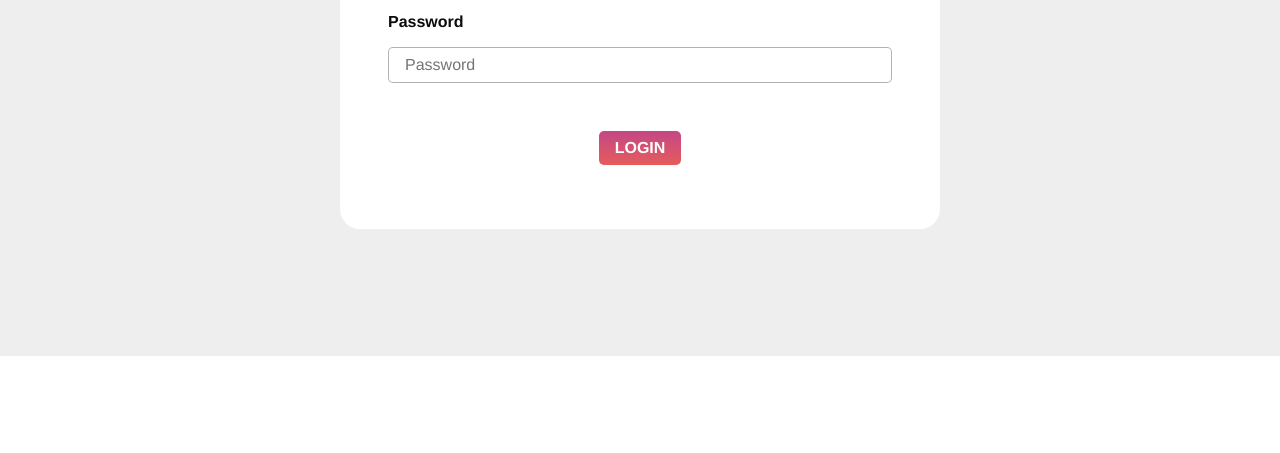
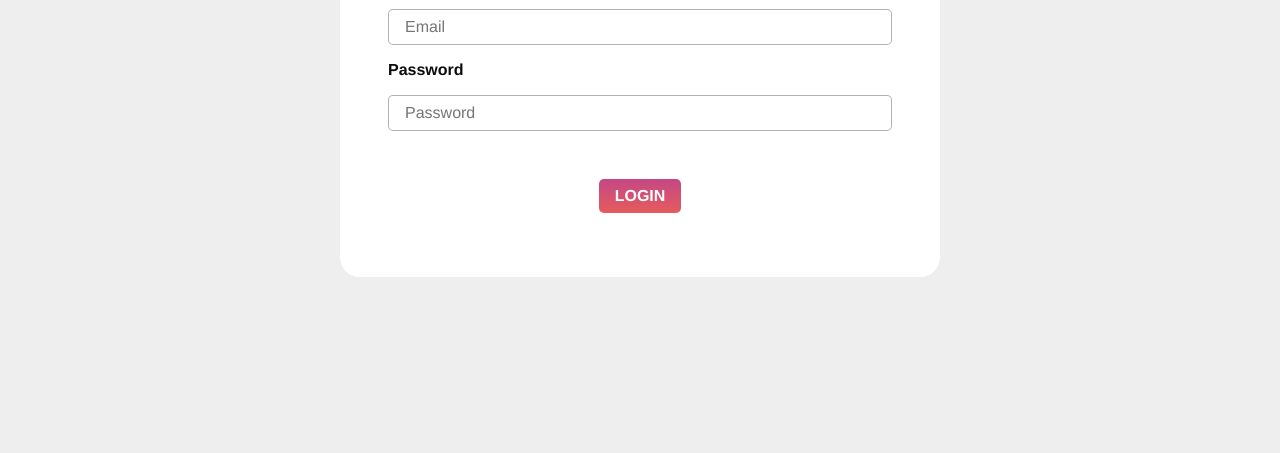
Before and after one commit to MUHSIN22/caseiro-website, a plain HTML site: page login.html in a window 1280 px wide. Shown: the part 444-897 px from the top of the page. Before the commit the page ends 800 px from the top, so only its background shows below. Drawn offline with nearby package versions, Linux system fonts and the light colour scheme.

Commit message:
Issue in login page fixed

```diff
--- a/styles/credential.styles.scss
+++ b/styles/credential.styles.scss
@@ -27,8 +27,8 @@ html{
 
 .credential-wrapper{
     width: 100%;
-    height: 100vh;
-    padding: 6rem 1rem;
+    min-height: 100vh;
+    padding: 11rem 1rem;
     background: $main-bg;
     display: flex;
     align-items: center;
```
Also changed, not shown: styles/credential.styles.css, 1 other file.
